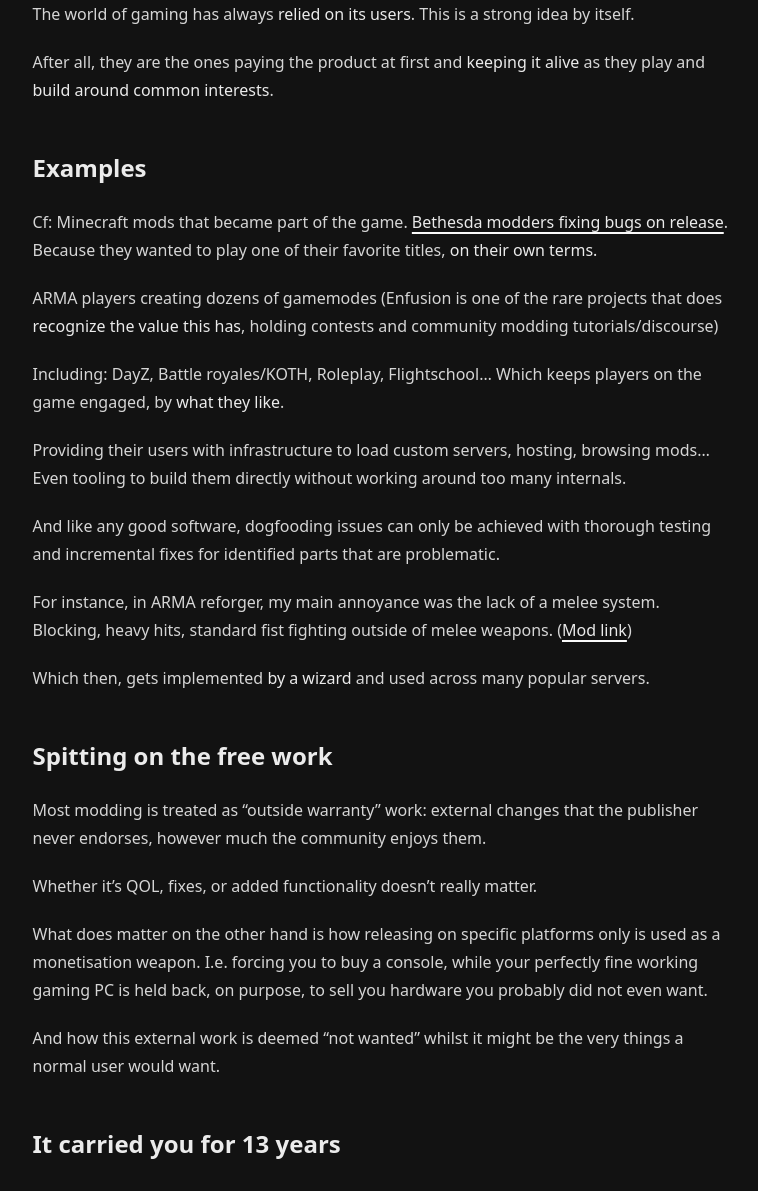
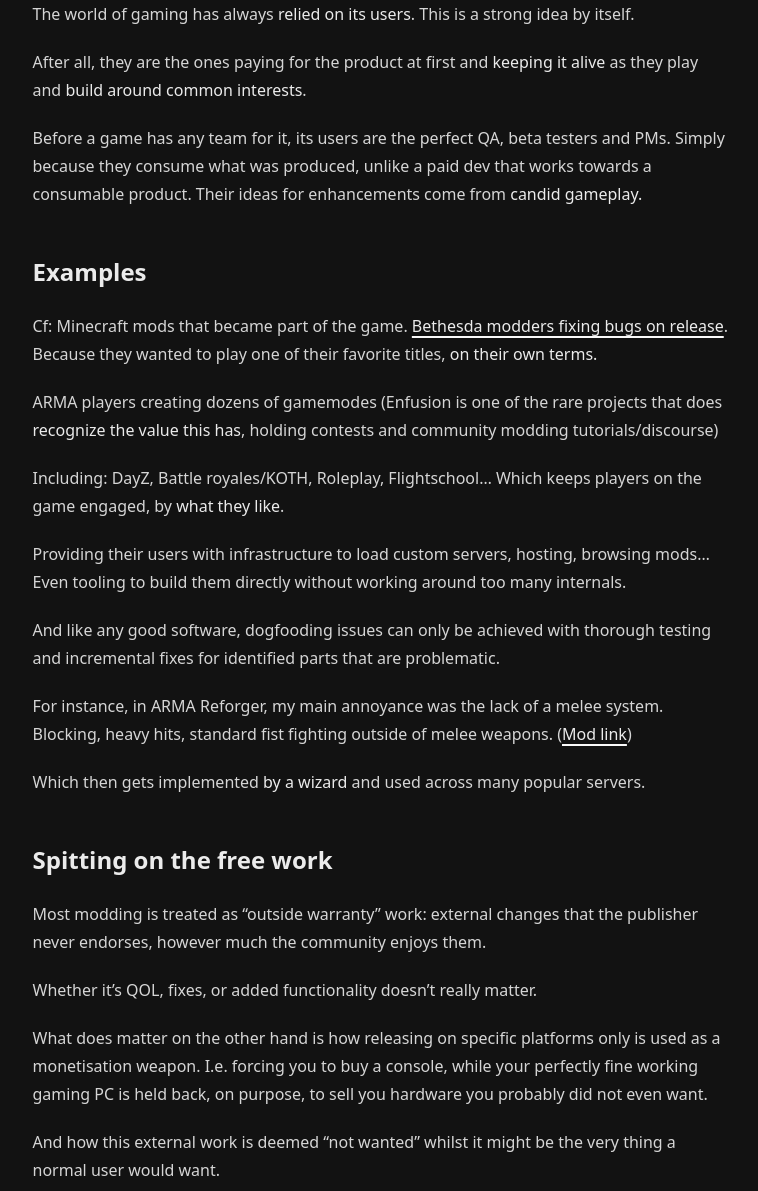
Before and after one commit to h8d13/dontreadthedocs, a Jekyll site: the page built from _notes/modding-wizards.md, in a window 1280 px wide and 1400 px high, scrolled down 963 px. Shown: the part 209-1400 px from the top of the window, without its empty margins (252-1010 px from the left). Built offline with Jekyll 4.4.1, drawn with Linux system fonts in a browser that asks for light colours; some of the changed text lies outside the part shown.

Commit message:
misc
Signed-off-by: h8d13 <hadean-eon-dev@proton.me>

```diff
--- a/_notes/modding-wizards.md
+++ b/_notes/modding-wizards.md
@@ -21,8 +21,12 @@ it became [a rank players could earn][wizard-mud]: a user holding the powers of
 
 The world of gaming has always **relied on its users**. This is a strong idea by itself.
 
-After all, they are the ones paying the product at first
+After all, they are the ones paying for the product at first
 and **keeping it alive** as they play and **build around common interests**.
+
+Before a game has any team for it, its users are the perfect QA, beta testers and PMs.
+Simply because they consume what was produced, unlike a paid dev that works towards
+a consumable product. Their ideas for enhancements come from **candid gameplay.**
 
 ## Examples
 
@@ -42,10 +46,10 @@ Even tooling to build them directly without working around too many internals.
 And like any good software, dogfooding issues can only be achieved with thorough
 testing and incremental fixes for identified parts that are problematic.
 
-For instance, in ARMA reforger, my main annoyance was the lack of a melee system.
+For instance, in ARMA Reforger, my main annoyance was the lack of a melee system.
 Blocking, heavy hits, standard fist fighting outside of melee weapons. ([Mod link][arma-r-mod])
 
-Which then, gets implemented **by a wizard** and used across many popular servers.
+Which then gets implemented **by a wizard** and used across many popular servers.
 
 ## Spitting on the free work
 
@@ -59,7 +63,7 @@ is used as a monetisation weapon. I.e. forcing you to buy a console, while
 your perfectly fine working gaming PC is held back, on purpose, to sell you
 hardware you probably did not even want.
 
-And how this external work is deemed "not wanted" whilst it might be the very things
+And how this external work is deemed "not wanted" whilst it might be the very thing
 a normal user would want.
 
 ## It carried you for 13 years
@@ -73,7 +77,7 @@ time. But that there would not have been hundreds of thousands of players and vi
 playing daily for so long, without FiveM's communities, and their tinkerers.
 
 Imagine a release where they **provide these tools to empower the user.** Where it is
-supported within reason. This then changes the whole dynamic of user generated/centric games.
+supported within reason. This then changes the whole dynamic of user-generated/centric games.
 
 Where you can touch internals of the game without fearing you're doing something wrong.
 
@@ -93,7 +97,7 @@ what they build as standalone Steam games without taking royalties, and
 [pays the people making games on the platform][sbox-pay], $500,000 so far by its
 own count. It launched on Steam on [April 28, 2026][sbox-release].
 
-The project is quite active on Github and I reckon the quality of the tools to create
+The project is quite active on GitHub and I reckon the quality of the tools to create
 must have improved tenfold, since making it open. And it is still how Valve recruits.
 Counter-Strike, Team Fortress and Dota 2 all exist because Valve **hired the people
 who made the thing.**
```
